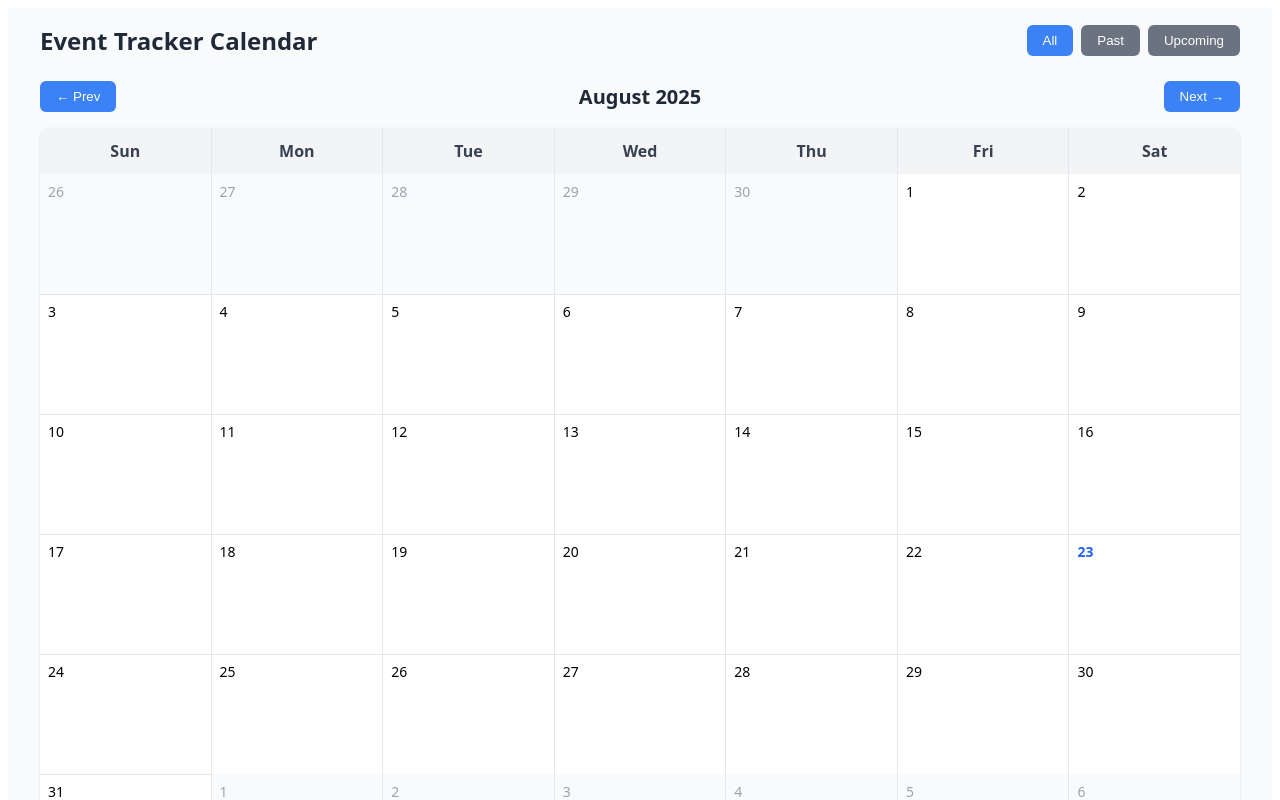
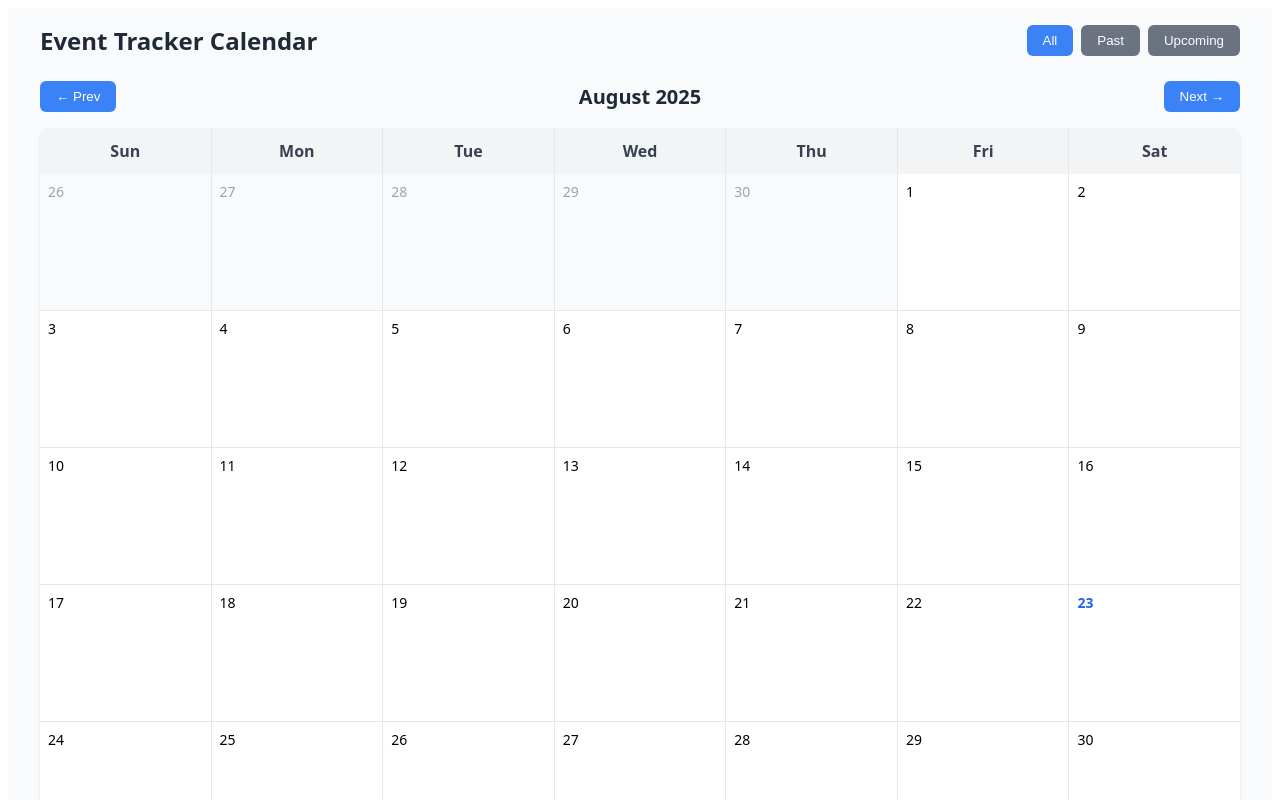
Before and after one commit to acciojob/event-tracker-shahids444, a React app: page / in a window 1280 px wide. Shown: the top 800 px of the page. Built offline with nearby package versions, Linux system fonts and the light colour scheme.

Commit message:
Update App.js

```diff
--- a/src/components/App.js
+++ b/src/components/App.js
@@ -340,50 +340,11 @@ const EventTrackerCalendar = () => {
     .rbc-month-row {
       display: flex;
       min-height: 120px;
+      border-bottom: 1px solid #e5e7eb;
     }
 
-    .rbc-row-bg {
-      position: absolute;
-      width: 100%;
-      height: 100%;
-      display: flex;
-    }
-
-    .rbc-day-bg {
-      flex: 1;
-      border-right: 1px solid #e5e7eb;
-      border-bottom: 1px solid #e5e7eb;
-      cursor: pointer;
-      position: relative;
-      min-height: 120px;
-      display: flex;
-      align-items: flex-start;
-      justify-content: flex-start;
-    }
-
-    .rbc-day-bg:last-child {
-      border-right: none;
-    }
-
-    .rbc-day-bg:hover {
-      background-color: #f9fafb;
-    }
-
-    .rbc-day-bg.current-month {
-      cursor: pointer;
-    }
-
-    .rbc-day-bg.other-month {
-      cursor: default;
-      background-color: #f8fafc;
-    }
-
-    .rbc-row-content {
-      position: relative;
-      z-index: 1;
-      display: flex;
-      width: 100%;
-      min-height: 120px;
+    .rbc-month-row:last-child {
+      border-bottom: none;
     }
 
     .rbc-date-cell {
@@ -391,10 +352,26 @@ const EventTrackerCalendar = () => {
       padding: 8px;
       border-right: 1px solid #e5e7eb;
       position: relative;
+      cursor: pointer;
+      transition: background-color 0.2s;
+      min-height: 120px;
     }
 
     .rbc-date-cell:last-child {
       border-right: none;
+    }
+
+    .rbc-date-cell:hover {
+      background-color: #f9fafb;
+    }
+
+    .rbc-date-cell.clickable {
+      cursor: pointer;
+    }
+
+    .rbc-date-cell.non-current-month {
+      background-color: #f8fafc;
+      cursor: not-allowed;
     }
 
     .date-number {
@@ -653,35 +630,19 @@ const EventTrackerCalendar = () => {
             {/* Calendar Body */}
             <div className="rbc-month-view">
               {weeks.map((week, weekIndex) => (
-                <div key={weekIndex} className="rbc-month-row" style={{ position: 'relative' }}>
-                  {/* Background layer for clicking */}
-                  <div className="rbc-row-bg">
-                    {week.map((dayInfo, dayIndex) => (
-                      <div
-                        key={`bg-${weekIndex}-${dayIndex}`}
-                        className={`rbc-day-bg ${dayInfo.isCurrentMonth ? 'current-month' : 'other-month'}`}
-                        onClick={() => dayInfo.isCurrentMonth && handleDateClick(dayInfo.date, dayInfo)}
-                        data-date={formatDate(dayInfo.date)}
-                        data-testid={`calendar-day-${formatDate(dayInfo.date)}`}
-                        data-current-month={dayInfo.isCurrentMonth}
-                        style={{
-                          pointerEvents: dayInfo.isCurrentMonth ? 'auto' : 'none'
-                        }}
-                      />
-                    ))}
-                  </div>
-
-                  {/* Content layer */}
-                  <div className="rbc-row-content">
+                <div key={weekIndex} className="rbc-month-row">
                   {week.map((dayInfo, dayIndex) => {
                     const dayEvents = getEventsForDate(dayInfo.date);
                     const isToday = formatDate(dayInfo.date) === formatDate(today);
 
                     return (
                       <div
-                          key={`content-${weekIndex}-${dayIndex}`}
-                          className="rbc-date-cell"
-                          data-testid={`calendar-content-${formatDate(dayInfo.date)}`}
+                        key={`${weekIndex}-${dayIndex}`}
+                        className={`rbc-date-cell ${
+                          dayInfo.isCurrentMonth ? 'clickable' : 'non-current-month'
+                        }`}
+                        data-date={formatDate(dayInfo.date)}
+                        onClick={() => handleDateClick(dayInfo.date, dayInfo)}
                       >
                         <div
                           className={`date-number ${
@@ -705,7 +666,6 @@ const EventTrackerCalendar = () => {
                                 setSelectedEvent(event);
                                 setShowEventPopup(true);
                               }}
-                                data-testid={`event-${event.id}`}
                             >
                               {event.title}
                             </div>
@@ -714,7 +674,6 @@ const EventTrackerCalendar = () => {
                       </div>
                     );
                   })}
-                  </div>
                 </div>
               ))}
             </div>
```
Lines whose indentation alone changed are shown as unchanged.
